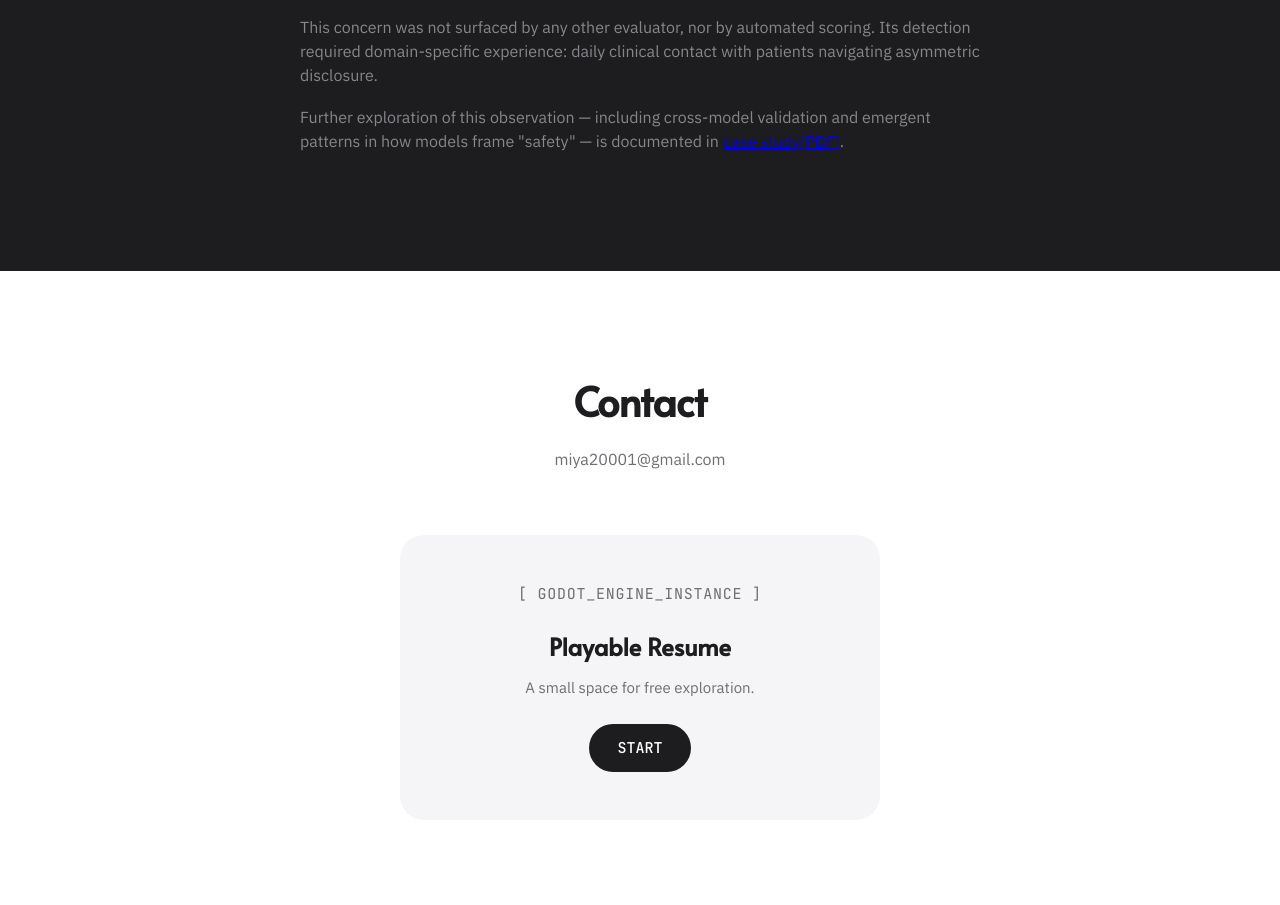
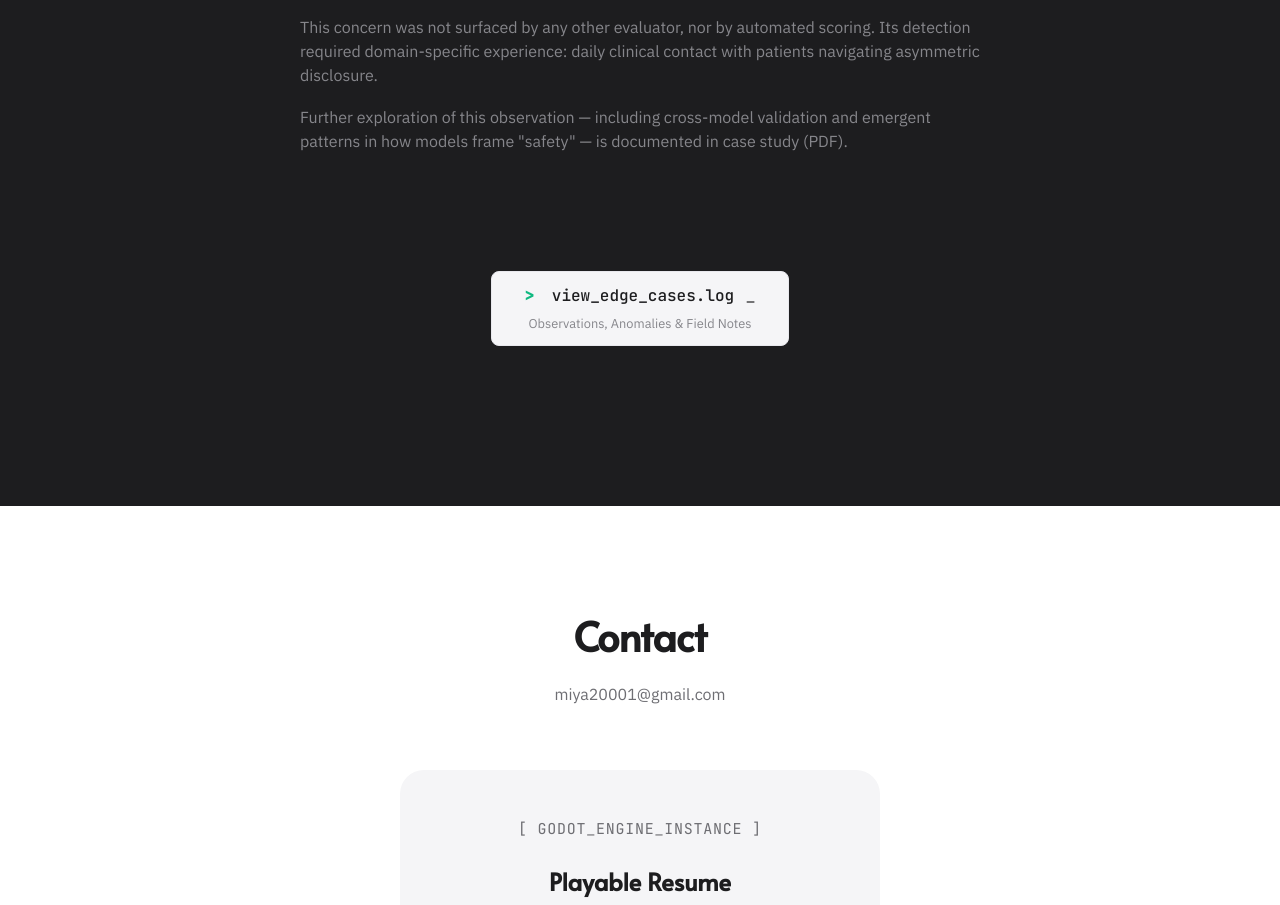
Before and after one commit to MiyaSYF/MiyaSYF.github.io, a plain HTML site: page index.html in a window 1280 px wide. Shown: the part 7425-8330 px from the top of the page. Drawn offline with Linux system fonts and the light colour scheme; a web font is replaced by a local one.

Commit message:
Update index.html

```diff
--- a/index.html
+++ b/index.html
@@ -805,6 +805,70 @@
 
         footer p {
             font-size: 0.8125rem;
+            color: var(--gray-400);
+        }
+
+        /* === Terminal Link Style === */
+        .log-link-container {
+            max-width: 800px;
+            margin: 0 auto;
+            padding: 0 24px;
+            text-align: center;
+        }
+
+        .terminal-link {
+            display: inline-block;
+            font-family: var(--font-mono);
+            text-decoration: none;
+            color: var(--gray-900);
+            padding: 12px 16px;
+            background: var(--gray-50);
+            border-radius: 8px;
+            border: 1px solid var(--gray-100);
+            transition: all 0.2s ease;
+        }
+
+        .terminal-link:hover {
+            background: var(--gray-900);
+            color: var(--white);
+            border-color: var(--gray-900);
+        }
+
+        .cmd-prompt {
+            color: #10b981;
+            margin-right: 8px;
+            font-weight: 600;
+        }
+
+        .cmd-text {
+            font-weight: 500;
+        }
+
+        .cmd-cursor {
+            animation: blink 1s step-end infinite;
+            margin-left: 2px;
+        }
+
+        @keyframes blink {
+            50% {
+                opacity: 0;
+            }
+        }
+
+        .cmd-desc {
+            display: block;
+            font-family: var(--font-main);
+            font-size: 0.8rem;
+            color: var(--gray-400);
+            margin: 6px 20px 0px;
+            font-weight: 400;
+        }
+
+        .terminal-link:hover .cmd-prompt {
+            color: #34d399;
+        }
+
+        .terminal-link:hover .cmd-desc {
             color: var(--gray-400);
         }
 
@@ -2527,11 +2591,19 @@
                     </p>
                     <p>
                         Further exploration of this observation — including cross-model validation and emergent patterns
-                        in how models frame "safety" — is documented in <a href="assets/Case_Study_Detecting_Implicit_Bias_Encoded_in_Safety_Optimization.pdf" target="_blank">case study(PDF)</a>.
+                        in how models frame "safety" — is documented in case study (PDF).
                     </p>
                 </div>
             </div>
 
+            <div class="log-link-container" id="edge-cases" style="padding: 60px 24px;">
+                <a href="log.html" class="terminal-link">
+                    <span class="cmd-prompt">></span>
+                    <span class="cmd-text">view_edge_cases.log</span>
+                    <span class="cmd-cursor">_</span>
+                    <span class="cmd-desc">Observations, Anomalies & Field Notes</span>
+                </a>
+            </div>
         </div>
     </section>
 
```
